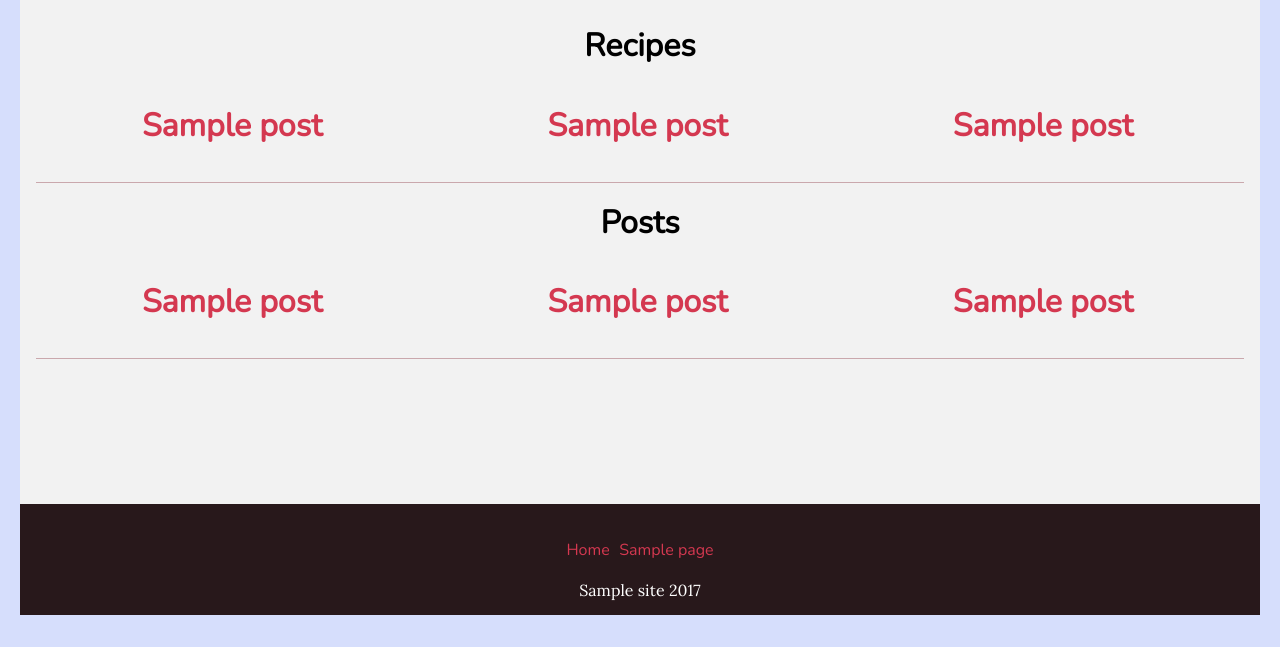
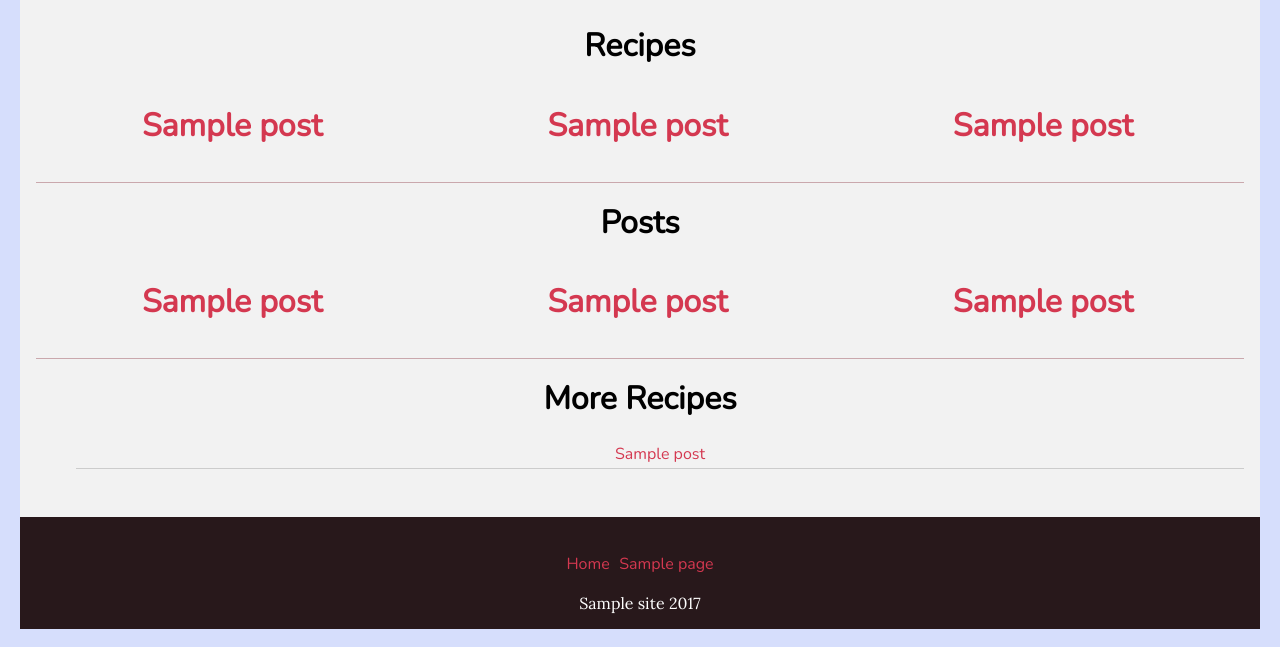
Before and after one commit to resonantdoghouse/wprecipes, a WordPress theme: template themes/wprecipes/front-page.php in a window 1280 px wide. Shown: the part 153-800 px from the top of the page. Run offline with PHP 8.4 and a stand-in for WordPress, Linux system fonts and the light colour scheme; the site name, menu and one post (Sample post) are stand-ins, and other content is empty; some libraries are stand-ins or nearby versions.

Commit message:
added more loops, post navigation, refactor and tidy

```diff
--- a/themes/wprecipes/front-page.php
+++ b/themes/wprecipes/front-page.php
@@ -60,6 +60,56 @@ get_header(); ?>
                 </div>
             </section>
 
+            <section>
+                <h1><?php _e( 'More Recipes', 'wprecipes' ); ?></h1>
+				<?php
+				$args_recipes = array(
+					'post_type'      => 'recipe',
+					'post_status'    => 'publish',
+					'posts_per_page' => 3,
+					'orderby'        => 'rand',
+					'paged'          => true
+				);
+				$the_query    = new WP_Query( $args_recipes );
+				?>
+
+				<?php
+				if ( $the_query->have_posts() ) { ?>
+                    <ul class="wprecipes__list">
+						<?php while ( $the_query->have_posts() ) : $the_query->the_post(); ?>
+                            <li class="wprecipes__list__item">
+                                <a href="<?php the_permalink(); ?>"><?php echo get_the_title(); ?></a>
+                            </li>
+						<?php endwhile; ?>
+                    </ul>
+
+                    <div class="wprecipes__postnav__wrapper">
+						<?php
+						the_post_navigation( array(
+							'prev_text'          => __( 'prev recipe: %title' ),
+							'next_text'          => __( 'next recipe: %title' ),
+							'in_same_term'       => false,
+							'taxonomy'           => __( 'recipe-type' ),
+							'screen_reader_text' => __( 'Continue Reading' ),
+						) );
+						?>
+                    </div>
+
+					<?php
+
+
+					/* Restore original Post Data */
+					wp_reset_postdata();
+
+
+				} else {
+					// no posts found
+				}
+
+
+				?>
+            </section>
+
         </main>
 		<? get_sidebar(); ?>
     </div>
--- a/themes/wprecipes/src/css/partials/_nav.scss
+++ b/themes/wprecipes/src/css/partials/_nav.scss
@@ -66,6 +66,25 @@
     // item
   }
   // nav
+
+  &__postnav {
+    &__wrapper {
+      .nav-links {
+        display: flex;
+        justify-content: space-between;
+      }
+    }
+  }
+
+  &__list {
+    list-style: none;
+    margin: 1rem 0 2.5rem 0;
+    &__item {
+      padding: .3rem;
+      border-bottom: 1px solid #ccc;
+    }
+  }
+
 }
 
 // wprecipes
```
Also changed, not shown: themes/wprecipes/build/css/style.css (+9 -0 lines), themes/wprecipes/single-recipe.php (+41 -10 lines), themes/wprecipes/build/css/style.min.css. Lines whose indentation alone changed are shown as unchanged.
